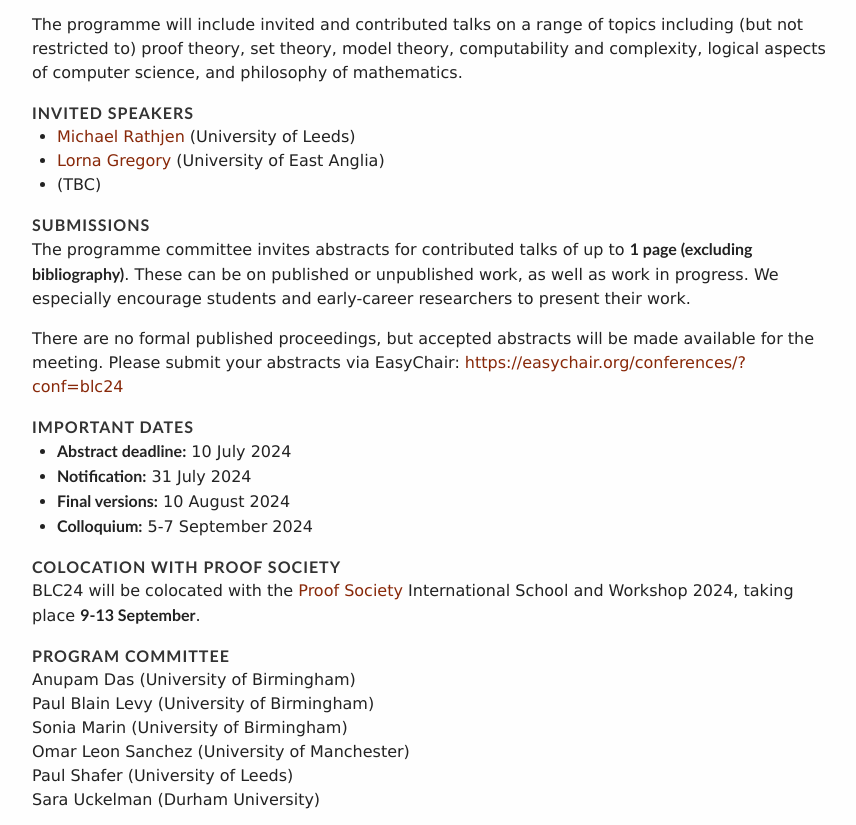
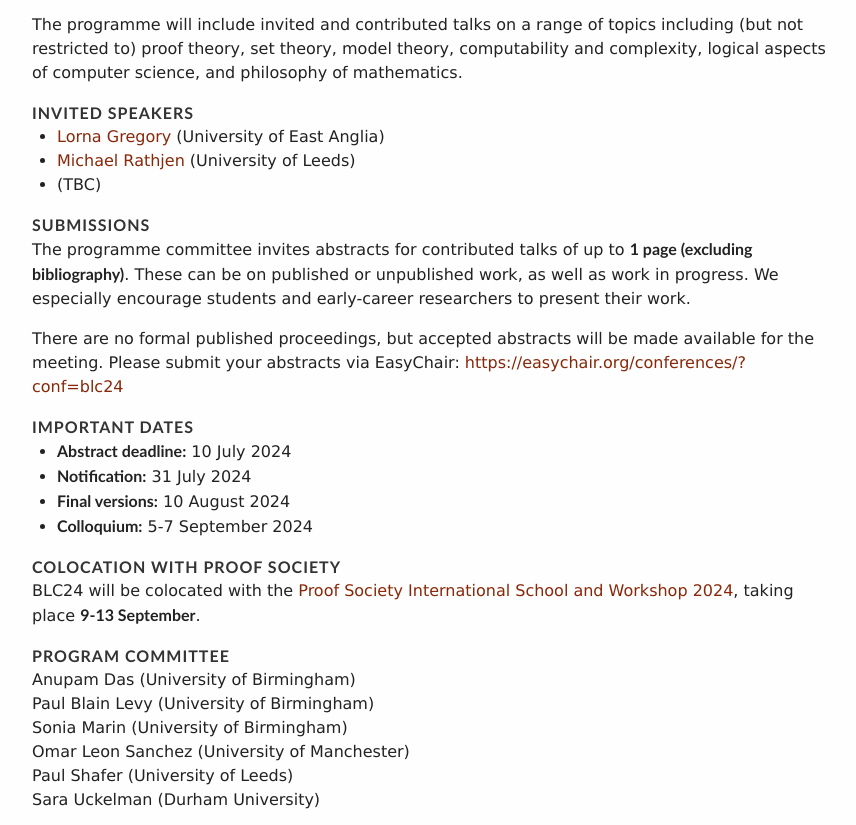
Before and after one commit to blc24/blc24.github.io, a plain HTML site: page index.html in a window 1280 px wide. Shown: the part 573-1398 px from the top of the page, without its empty margins (208-1064 px from the left). Drawn offline with nearby package versions, Linux system fonts and the light colour scheme; a web font is replaced by a local one.

Commit message:
small changes

```diff
--- a/index.html
+++ b/index.html
@@ -92,8 +92,8 @@
 	 <div class="content">
 	   <h2>Invited Speakers</h2>
 	   <ul>
+	     <li> <a href="https://lorna-gregory.netlify.app/">Lorna Gregory</a> (University of East Anglia) </li>
 	     <li> <a href="https://eps.leeds.ac.uk/maths/staff/4073/professor-michael-rathjen">Michael Rathjen</a> (University of Leeds) </li>
-	     <li> <a href="https://lorna-gregory.netlify.app/">Lorna Gregory</a> (University of East Anglia) </li>
 	     <li> (TBC) </li>
 		</ul>
 	 </div>
@@ -160,7 +160,7 @@ As is traditional for the Proof Society workshop, there will be an award for the
 	  <h2>Colocation with Proof Society</h2>
 
 	  <p>
-	   BLC24 will be colocated with the <a href="https://proofsociety2024.com/">Proof Society</a> International School and Workshop 2024, taking place <b>9-13 September</b>.
+	   BLC24 will be colocated with the <a href="https://proofsociety2024.com/">Proof Society International School and Workshop 2024</a>, taking place <b>9-13 September</b>.
 	  </p>
 	</div>
       </div>
```
